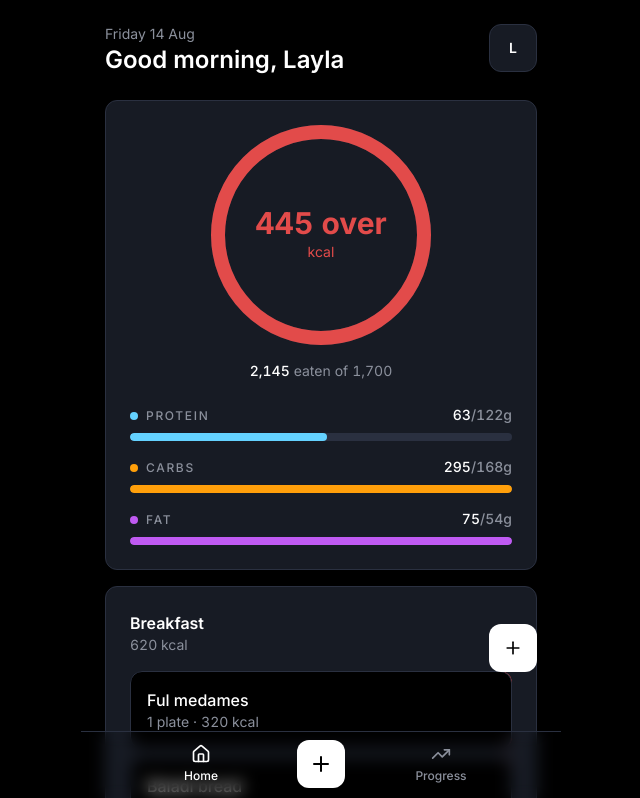
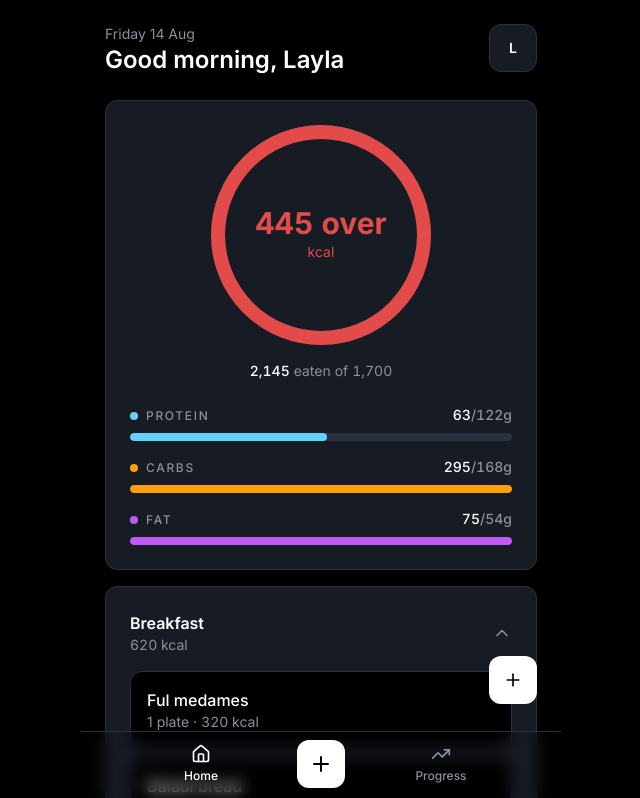
Before and after one commit to ranibrahim-creator/Portfolio, a Next.js app: page / in a window 1280 px wide. Shown: the top 798 px of the page, without its empty margins (319-959 px from the left). Built offline with nearby package versions, Linux system fonts and the light colour scheme.

Commit message:
Keep the home add button clear of the Snacks card
Float the log button above the tab bar and add bottom padding so the last meal card no longer sits against it while scrolling.

```diff
--- a/app/page.tsx
+++ b/app/page.tsx
@@ -20,7 +20,8 @@ export default function HomePage() {
   const fat = entries.reduce((sum, entry) => sum + entry.fat, 0);
 
   return (
-    <main className="px-6 pb-32 pt-6">
+    <>
+      <main className="px-6 pb-48 pt-6">
         <header className="mb-6 flex items-start justify-between gap-3">
           <div>
             <p className="text-sm text-muted">{todayLabel()}</p>
@@ -57,8 +58,9 @@ export default function HomePage() {
             <MealSection key={meal} meal={meal} entries={entries.filter((entry) => entry.meal === meal)} />
           ))}
         </div>
+      </main>
 
-      <div className="pointer-events-none sticky bottom-32 z-10 flex justify-end">
+      <div className="pointer-events-none fixed inset-x-0 bottom-24 z-10 mx-auto flex w-full max-w-[480px] justify-end px-6">
         <Link
           href="/log"
           className="pointer-events-auto flex h-12 w-12 items-center justify-center rounded-xl bg-white text-black transition-colors duration-200 ease-out hover:bg-neutral-200"
@@ -67,6 +69,6 @@ export default function HomePage() {
           <Plus className="h-5 w-5" />
         </Link>
       </div>
-    </main>
+    </>
   );
 }
```
Lines whose indentation alone changed are shown as unchanged.
